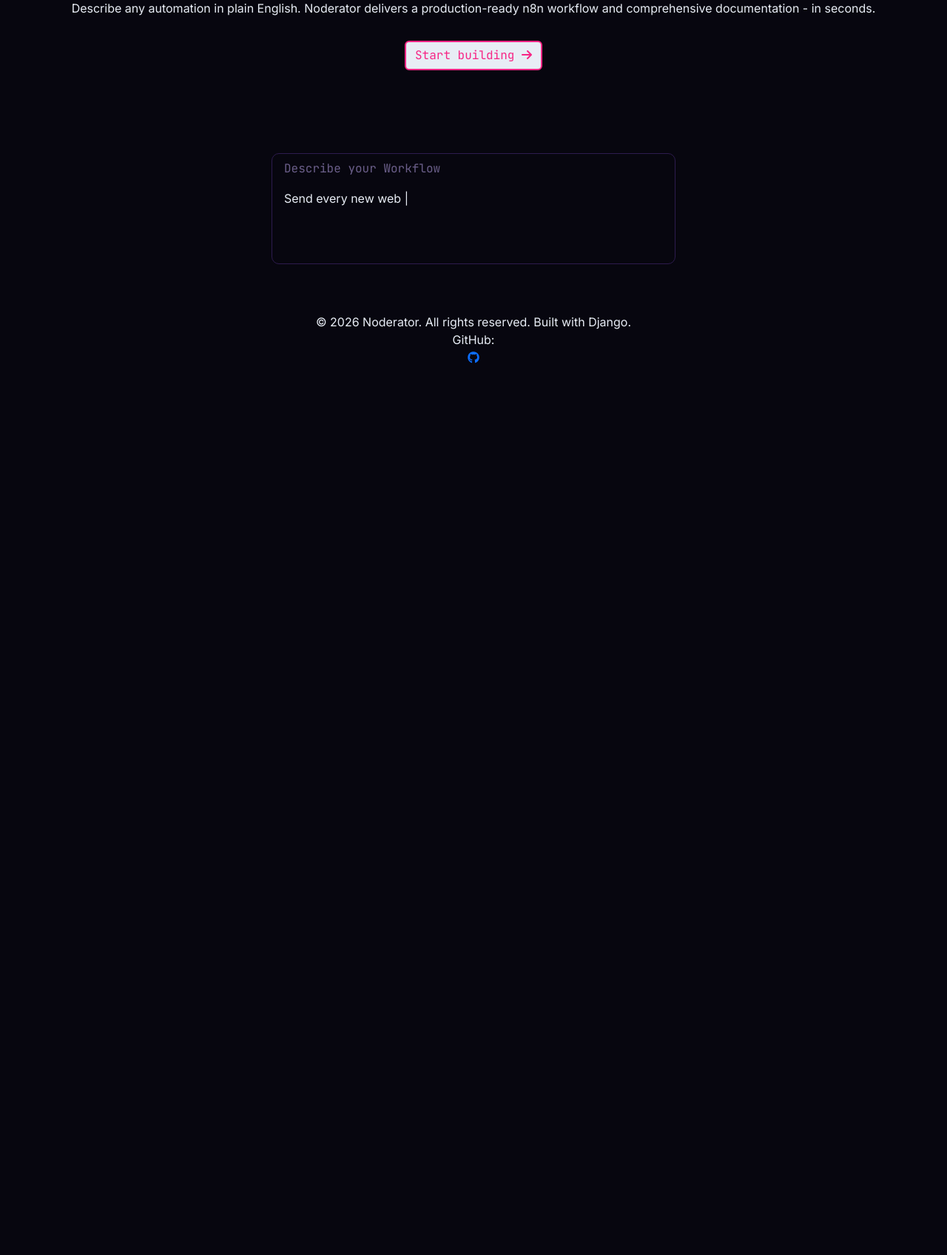
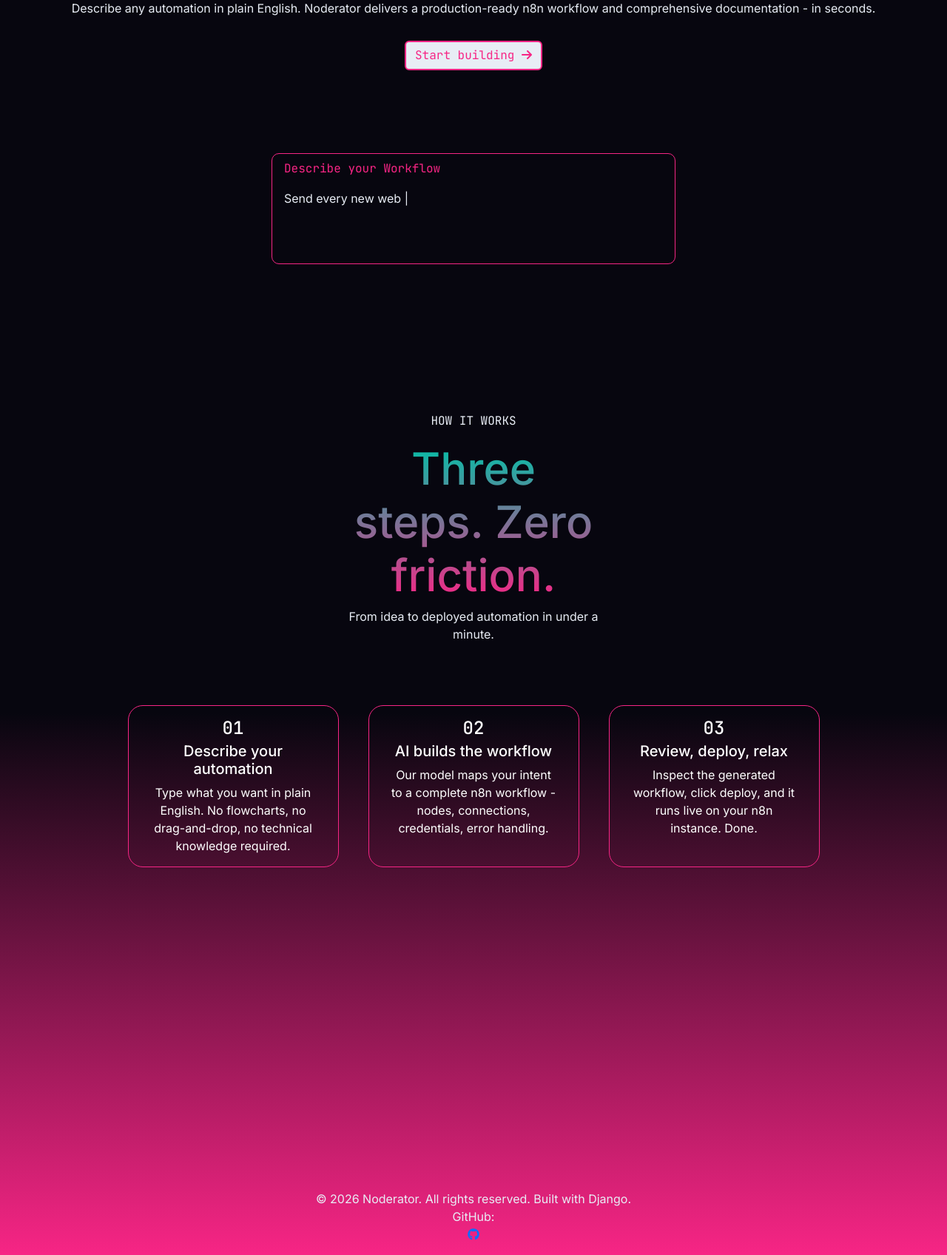
Before and after one commit to Karla-Stein/noderator, a Django app: page / in a window 1280 px wide. Shown: the part 503-2199 px from the top of the page at 74% size. Before the commit the page ends 994 px from the top, so only its background shows below. Run offline with Django 4.2, Linux system fonts and the light colour scheme; some libraries are stand-ins or nearby versions.

Commit message:
Add how it works section to index.html

```diff
--- a/home/static/home/css/index.css
+++ b/home/static/home/css/index.css
@@ -47,7 +47,7 @@ h3 {
 }
 
 #workflow-demo-box{
-    border: 1px solid var(--tertiary-background);
+    border: 1px solid #F72585;
     background-color: var(--secondary-text-colour);
     border-radius: 10px;
     margin-top: 7rem;
@@ -55,7 +55,7 @@ h3 {
 }
 
 #workflow-demo-box p{
-    color: var(--secondary-text-color);
+    color: #F72585;
 }
 
 .cursor {
@@ -70,3 +70,16 @@ h3 {
         opacity: 0;
     }
 }
+
+#how-it-works{
+    margin-top: 200px;
+    margin-bottom: 400px;
+}
+
+#how-it-works .card{
+    margin: 20px;
+    background-color: transparent;
+    border: 1px solid #F72585;
+    border-radius: 20px;
+    color: white;
+}
--- a/home/templates/home/index.html
+++ b/home/templates/home/index.html
@@ -32,8 +32,8 @@
                     Describe any automation in plain English. Noderator delivers a production-ready n8n workflow and
                     comprehensive documentation - in seconds.
                 </p>
-                   <a href="#" class="btn btn-start mt-3 text-center">Start building <i
-                    class="fa-solid fa-arrow-right"></i></a>
+                <a href="#" class="btn btn-start mt-3 text-center">Start building <i
+                        class="fa-solid fa-arrow-right"></i></a>
             </div>
         </div>
     </div>
@@ -49,6 +49,64 @@
         </div>
     </div>
 </section>
+<!-- How it works section -->
+<section id="how-it-works">
+    <div class="container">
+        <div class="row justify-content-center">
+            <div class="col-10 col-md-8 col-lg-4 text-center">
+                <p class="code-font">HOW IT WORKS</p>
+                <h3>Three steps. Zero friction.
+                </h3>
+                <p class="inter">From idea to deployed automation in under a minute.</p>
+            </div>
+        </div>
+    </div>
+    <div class="container mt-5">
+        <div class="row justify-content-center">
+            <div class="col-10 col-lg-3 text-center card">
+                <div class="card-body">
+                    <h4 class="card-title code-font">
+                        01
+                    </h4>
+                    <h5 class="card-subtitle mb-2">
+                        Describe your automation
+                    </h5>
+                    <p class="card-text inter">
+                        Type what you want in plain English. No flowcharts, no drag-and-drop, no technical knowledge
+                        required.
+                    </p>
+                </div>
+            </div>
+            <div class="col-10 col-lg-3 text-center card">
+                <div class="card-body">
+                    <h4 class="card-title code-font">
+                        02
+                    </h4>
+                    <h5 class="card-subtitle mb-2">
+                        AI builds the workflow
+                    </h5>
+                    <p class="card-text inter">
+                        Our model maps your intent to a complete n8n workflow - nodes, connections, credentials, error
+                        handling.
+                    </p>
+                </div>
+            </div>
+            <div class="col-10 col-lg-3 text-center card">
+                <div class="card-body">
+                    <h4 class="card-title code-font">
+                        03
+                    </h4>
+                    <h5 class="card-subtitle mb-2">
+                        Review, deploy, relax
+                    </h5>
+                    <p class="card-text inter">
+                        Inspect the generated workflow, click deploy, and it runs live on your n8n instance. Done.
+                    </p>
+                </div>
+            </div>
+        </div>
+    </div>
+</section>
 
 {% endblock %}
 
--- a/static/css/base.css
+++ b/static/css/base.css
@@ -14,7 +14,7 @@
 }
 
 body {
-    background-color: var(--primary-background);
+    background: linear-gradient(180deg, #07060F, #07060F, #07060F, #F72585);
     font-family: var(--secondary-font);
     color: var(--primary-text-color);
 }
@@ -25,6 +25,14 @@ body {
 
 .code-font{
     font-family: var(--code-font);
+}
+
+.inter{
+    font-family: var(--secondary-font);
+}
+
+.primary-font{
+    font-family: var(--primary-font);
 }
 
 /* Navbar */
--- a/templates/base.html
+++ b/templates/base.html
@@ -50,7 +50,7 @@
       <!-- Desktop nav links  -->
           <ul class="navbar-nav d-none d-lg-flex flex-row ms-5 gap-4">
             <li class="nav-item">
-              <a class="nav-link" href="#">
+              <a class="nav-link" href="{% url 'home' %}#how-it-works">
                 How It Works
               </a>
             </li>
```
